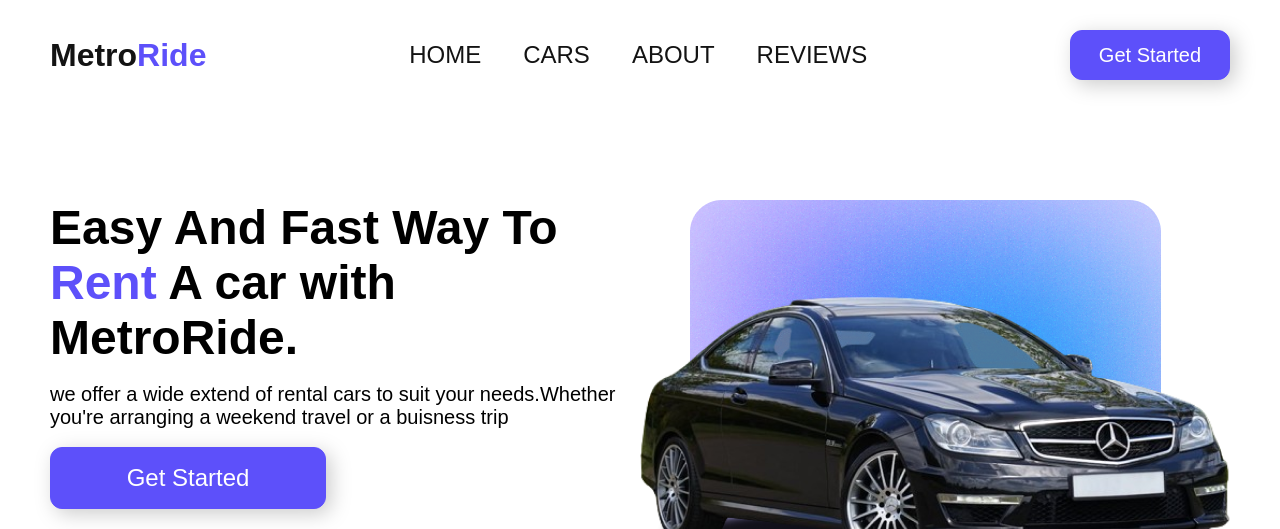
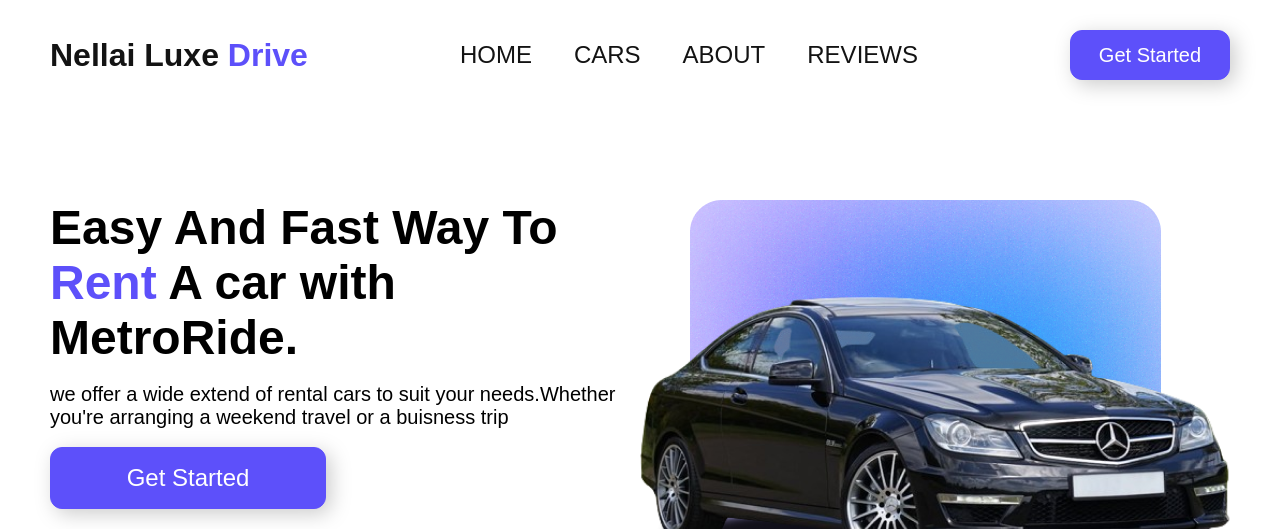
Before and after one commit to Deepakbingu/car-rental-website, a plain HTML site: page index.html in a window 1280 px wide. Shown: the top 529 px of the page. Drawn offline with nearby package versions, Linux system fonts and the light colour scheme; a small style sheet from the web is missing.

Commit message:
Update index.html

```diff
--- a/index.html
+++ b/index.html
@@ -13,13 +13,13 @@
        integrity="sha512-SnH5WK+bZxgPHs44uWIX+LLJAJ9/2PkPkZ5QiAj6Ta86w+fsb2TkcmfRyVX3pBnMFcV7"
        crossorigin="anonymous"
        referrerpolicy="no-referrer">
-    <title>Metroride</title>
+    <title>Nellai Luxe Drive</title>
 
 </head>
 <body>
     <nav>
         <a href="index.html" class="brand">
-            <h1>Metro<b class="accent">Ride</b></h1>
+            <h1>Nellai Luxe <b class="accent">Drive</b></h1>
         </a>
         <div class="menu">
             <div class="btn">
```
